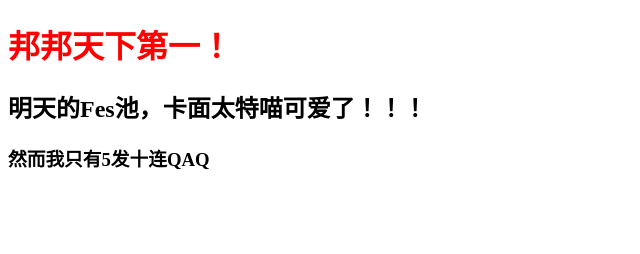
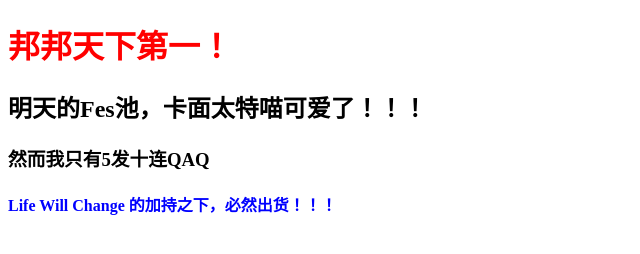
Before and after one commit to VF25G/Git-Demo, a plain HTML site: page index.html in a window 1280 px wide. Shown: the whole page, without its empty margins (0-640 px from the left). Drawn offline with Linux system fonts and the light colour scheme.

Commit message:
Git-Demo The another world-line. I will Get Pick Up!

```diff
--- a/index.html
+++ b/index.html
@@ -10,5 +10,6 @@
     <h1>邦邦天下第一！</h1>
     <h2>明天的Fes池，卡面太特喵可爱了！！！</h2>
     <h3>然而我只有5发十连QAQ</h3>
+    <h4>Life Will Change 的加持之下，必然出货！！！</h4>
 </body>
 </html>
--- a/style.css
+++ b/style.css
@@ -1,3 +1,6 @@
 h1 {
       color: #FF0000;
 }
+h4 {
+      color: blue;
+}
```
